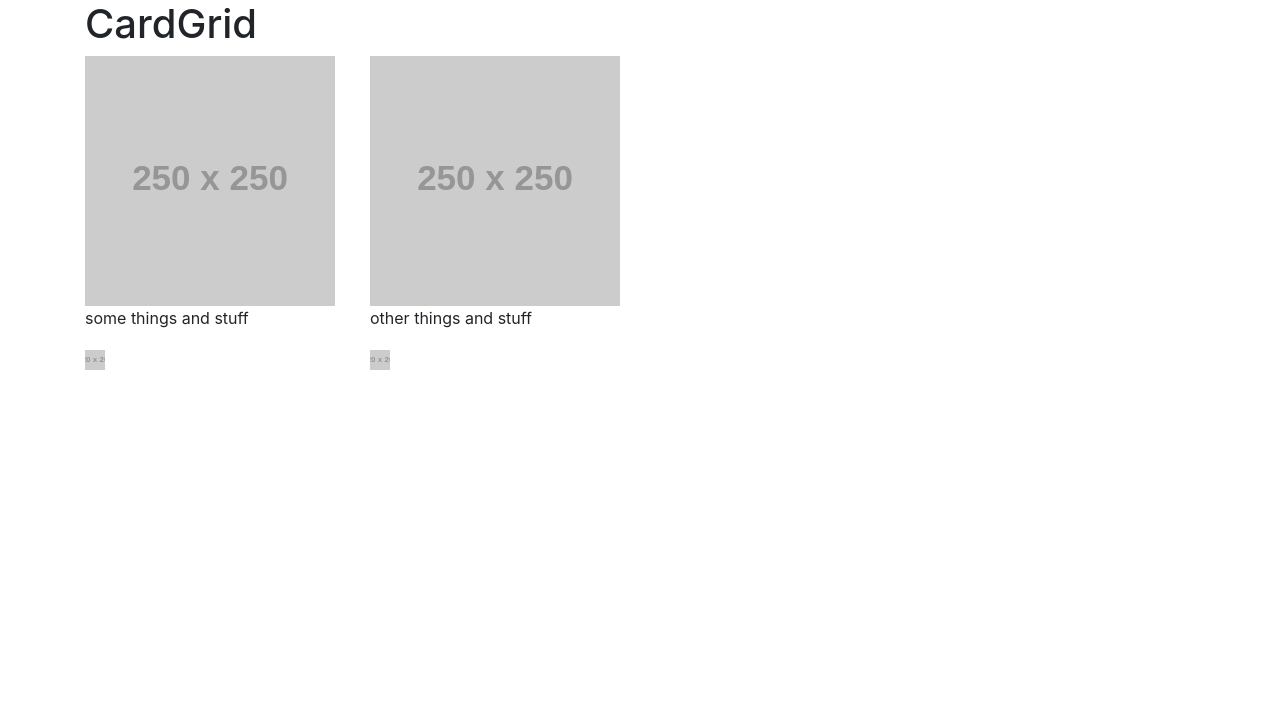
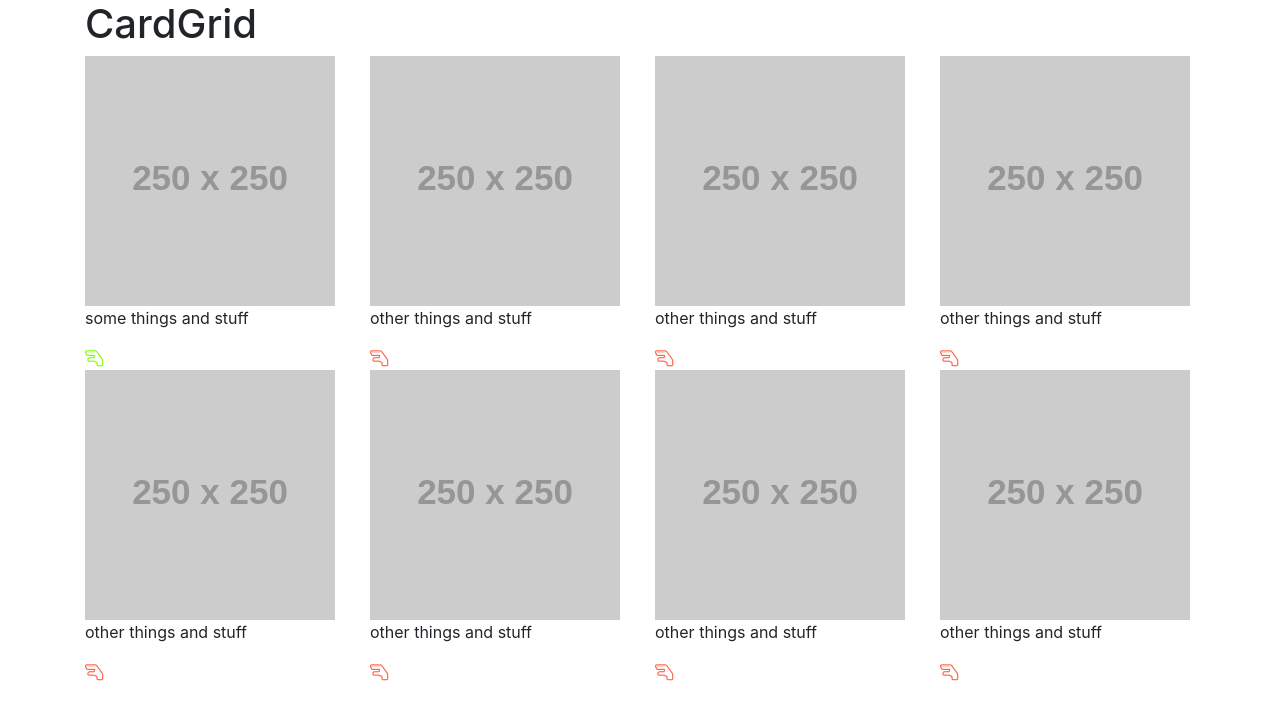
Before and after one commit to madelinewong/react-cardgrid, a React (Create React App) app: page / in a window 1280 px wide. Shown: the top 720 px of the page. Built offline with nearby package versions, Linux system fonts and the light colour scheme.

Commit message:
added styles and a hand lizard icon!

```diff
--- a/package.json
+++ b/package.json
@@ -4,6 +4,7 @@
   "private": true,
   "dependencies": {
     "bootstrap": "^4.0.0",
+    "font-awesome": "^4.7.0",
     "react": "^16.2.0",
     "react-dom": "^16.2.0",
     "react-scripts": "1.1.0"
--- a/src/App.js
+++ b/src/App.js
@@ -15,7 +15,37 @@ class App extends Component {
           src: "https://via.placeholder.com/250x250",
           caption: "other things and stuff",
           isLiked: false
-        }
+        },
+        {
+          src: "https://via.placeholder.com/250x250",
+          caption: "other things and stuff",
+          isLiked: false
+        },
+        {
+          src: "https://via.placeholder.com/250x250",
+          caption: "other things and stuff",
+          isLiked: false
+        },
+        {
+          src: "https://via.placeholder.com/250x250",
+          caption: "other things and stuff",
+          isLiked: false
+        },
+        {
+          src: "https://via.placeholder.com/250x250",
+          caption: "other things and stuff",
+          isLiked: false
+        },
+        {
+          src: "https://via.placeholder.com/250x250",
+          caption: "other things and stuff",
+          isLiked: false
+        },
+        {
+          src: "https://via.placeholder.com/250x250",
+          caption: "other things and stuff",
+          isLiked: false
+        },
       ]
     }
   }
--- a/src/Card.js
+++ b/src/Card.js
@@ -3,11 +3,17 @@ import React, { Component } from 'react';
 
 class Card extends Component {
     render(){
+        let style;
+        if(this.props.isLiked){
+          style = { color: 'chartreuse'};
+        } else {
+          style = { color: 'tomato'};
+        }
         return(
             <div className='col-md-3'>
                <img src={this.props.src} alt={this.props.caption}/>
                <p>{this.props.caption}</p>
-               <img src='https://via.placeholder.com/20x20' alt='heart' />
+               <i className="fa fa-hand-lizard-o" style={style} aria-hidden="true"></i>
             </div>
         );
     }
--- a/src/index.js
+++ b/src/index.js
@@ -1,6 +1,7 @@
 import React from 'react';
 import ReactDOM from 'react-dom';
 import 'bootstrap/dist/css/bootstrap.css/';
+import 'font-awesome/css/font-awesome.css';
 import App from './App';
 import registerServiceWorker from './registerServiceWorker';
 
```
Also changed, not shown: 1 other file (tests, documents, lock files or other folders).
